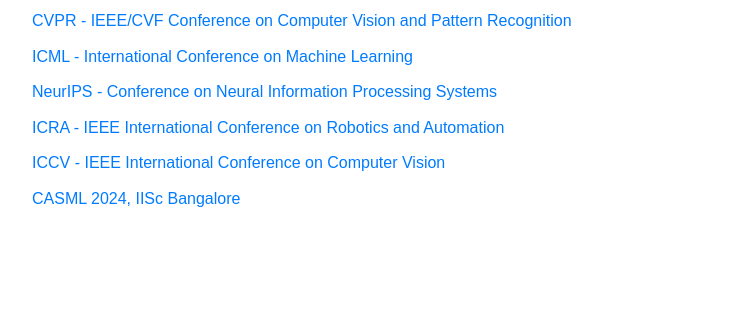
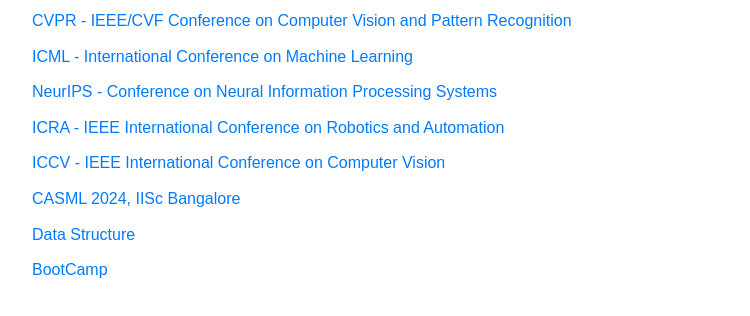
Before and after one commit to subhashchandra001/subhash-chandra, a plain HTML site: page index4.html in a window 1280 px wide. Shown: the part 106-422 px from the top of the page, without its empty margins (208-958 px from the left). Drawn offline with Linux system fonts and the light colour scheme.

Commit message:
Update index4.html

```diff
--- a/index4.html
+++ b/index4.html
@@ -40,6 +40,10 @@
         <li><a href="https://www.icra2023.org/">ICRA - IEEE International Conference on Robotics and Automation</a></li>
         <li><a href="https://www.iccv2023.org/">ICCV - IEEE International Conference on Computer Vision</a></li>
         <li><a href="https://casml.cc/">CASML 2024, IISc Bangalore</a></li>
+
+        <li><a href="https://read.learnyard.com/dsa/">Data Structure</a></li>
+        <li><a href="https://www.freecodecamp.org/">BootCamp</a></li>
+
         <!-- Add more conference websites as needed -->
     </ul>
 </body>
```
